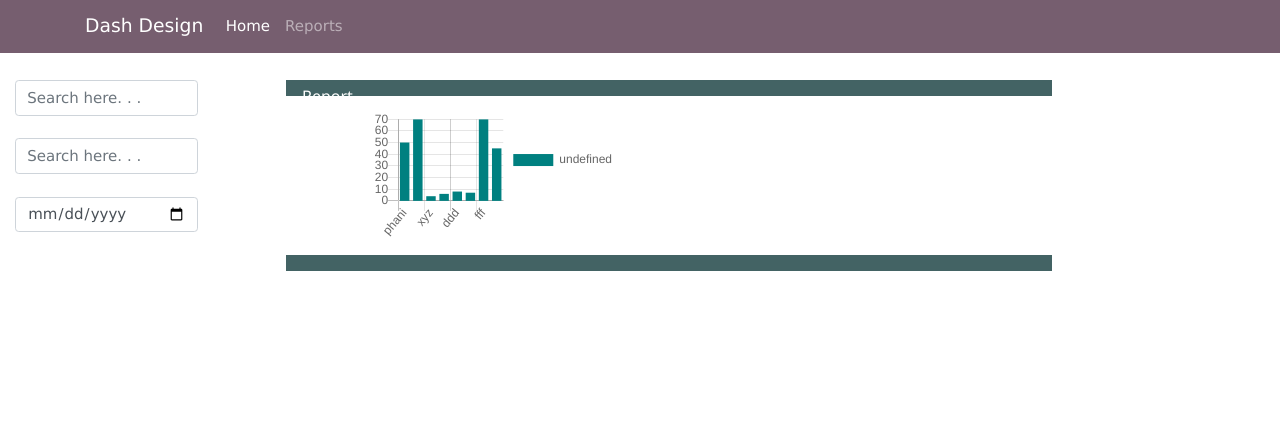
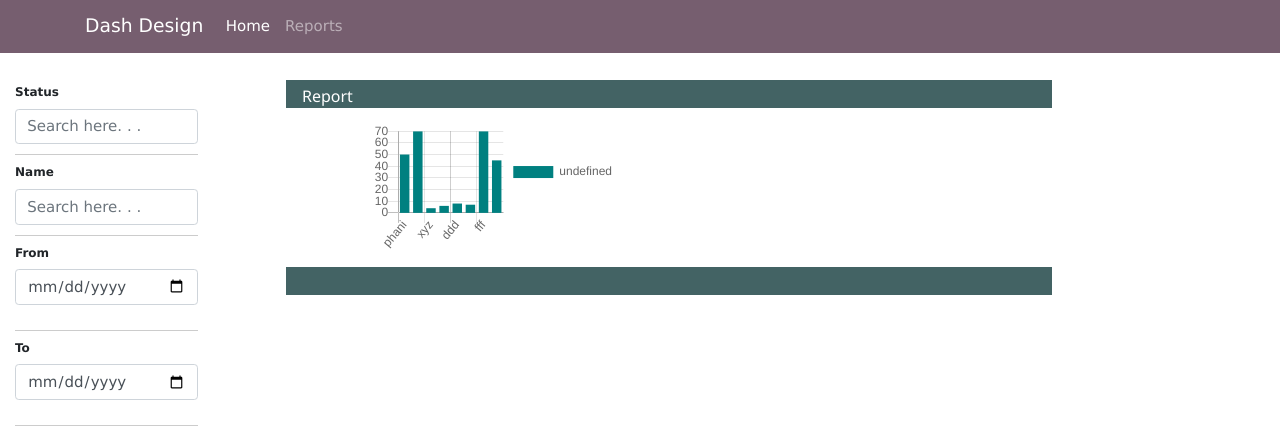
Before and after one commit to Bhagyavati/Dashboard, an Angular app in the folder dashdesign-master/: page / in a window 1280 px wide. Shown: the top 438 px of the page. Built offline with nearby package versions, Linux system fonts and the light colour scheme; what ng2-charts would draw is missing.

Commit message:
changes in label style

```diff
--- a/dashdesign-master/src/app/sidebar/sidebar.component.css
+++ b/dashdesign-master/src/app/sidebar/sidebar.component.css
@@ -0,0 +1,15 @@
+.sidebarborder{
+  border-bottom: 1px solid #ccc;
+  margin-bottom: 5px ;
+  padding-bottom: 10px;
+}
+
+.filter-sec .filter-titles {
+  margin: 24px 0 16px;
+}
+.f-bold {
+  font-weight: 700;
+}
+.f-12 {
+  font-size: 12px;
+}
--- a/dashdesign-master/src/app/sidebar/sidebar.component.html
+++ b/dashdesign-master/src/app/sidebar/sidebar.component.html
@@ -1,20 +1,20 @@
-<div class="form-group">
-
+<div class="form-group sidebarborder">
+  <label for="status" class="filter-titles f-12 f-bold"  id="status">Status</label>
   <input type="text" class="form-control" id="search"
     placeholder="Search here. . . " (focus)="showModal()" >
-  <br/>
-    <input type="text" class="form-control" id="search"
+</div>
+<div class="form-group sidebarborder">
+  <label for="status" class="filter-titles f-12 f-bold"  id="status">Name</label>
+  <input type="text" class="form-control" id="search"
     placeholder="Search here. . . " (focus)="showModal()" >
-
-  <!-- <app-checkbox
-    [checkboxId]="checkboxData"
-    [checkboxName]="checkboxData"
-    [checkboxLabel]="checkboxData"
-    [checkboxValue]="checkboxData"
-    ></app-checkbox> -->
-    <br/>
-    <app-datepicker></app-datepicker>
-
+</div>
+<div class="form-group sidebarborder">
+    <label for="status" class="filter-titles f-12 f-bold" id="status">From</label>
+  <app-datepicker></app-datepicker>
+</div>
+<div class="form-group sidebarborder">
+    <label for="status" class="filter-titles f-12 f-bold"  id="status">To</label>
+  <app-datepicker></app-datepicker>
 </div>
 <app-modal *ngIf="showIt"
           [modalTitle]="modalTitle"
```
